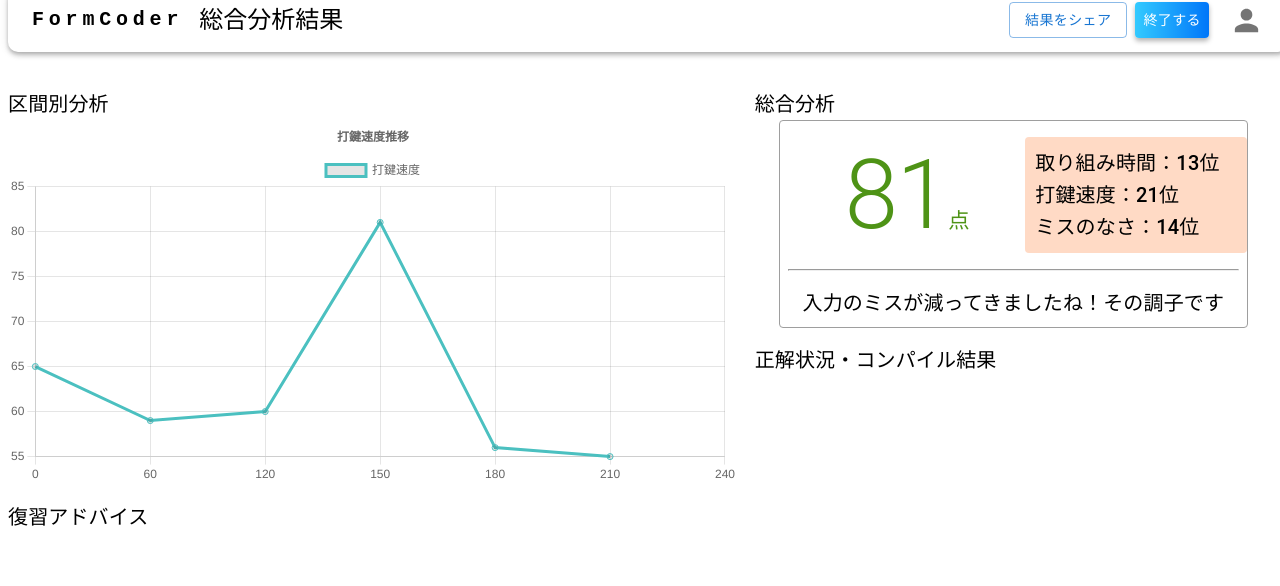
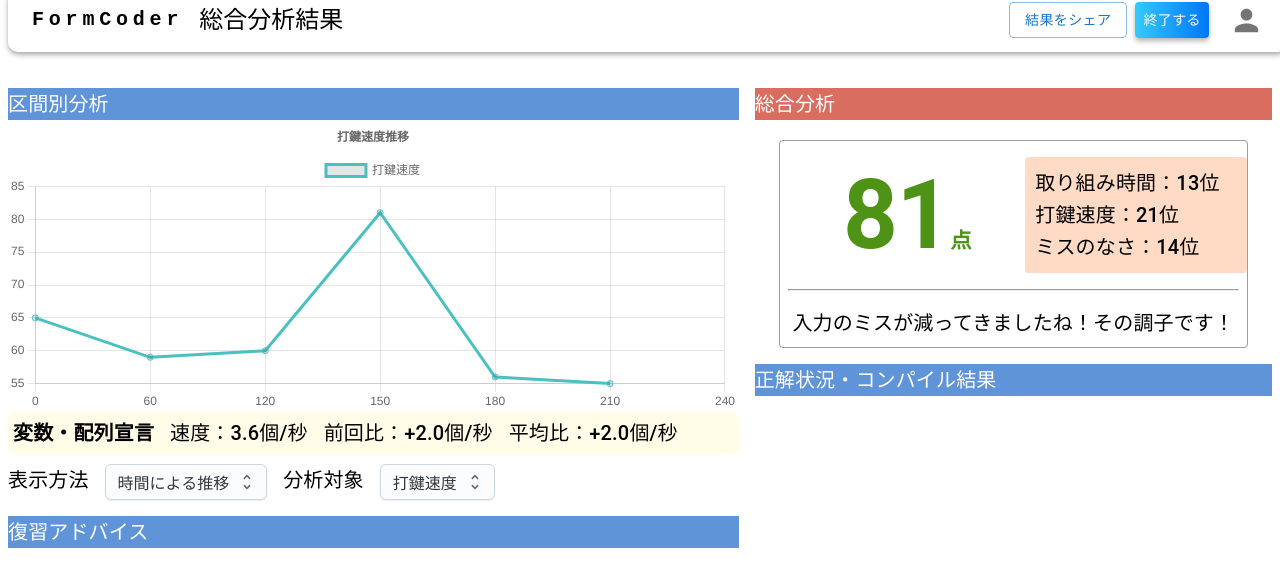
Before and after one commit to KHashimoto3/FormCoder_FRONT, a React (Vite) app: page /analytics in a window 1280 px wide. Shown: the top 586 px of the page. Built offline with nearby package versions, Linux system fonts and the light colour scheme; no server answers.

Commit message:
区間ごとの結果表示のモックを作成

```diff
--- a/package.json
+++ b/package.json
@@ -11,9 +11,10 @@
   },
   "dependencies": {
     "@codemirror/lang-cpp": "^6.0.2",
-    "@emotion/react": "^11.11.1",
-    "@emotion/styled": "^11.11.0",
+    "@emotion/react": "^11.13.3",
+    "@emotion/styled": "^11.13.0",
     "@mui/icons-material": "^5.11.16",
+    "@mui/joy": "^5.0.0-beta.48",
     "@mui/material": "^5.13.5",
     "@types/react-router-dom": "^5.3.3",
     "@uiw/react-codemirror": "^4.22.2",
--- a/src/components/features/analytics/General.tsx
+++ b/src/components/features/analytics/General.tsx
@@ -3,14 +3,27 @@ import { Box, Container, Grid, Stack, Typography } from "@mui/material";
 export const General = () => {
   return (
     <div>
-      <Typography variant="h6">総合分析</Typography>
+      <Typography variant="h6" sx={{ color: "#ffffff", background: "#D96D5F" }}>
+        総合分析
+      </Typography>
       <Container maxWidth="md">
-        <Box sx={{ border: 1, borderRadius: 1, borderColor: "grey.500", p: 1 }}>
+        <Box
+          sx={{
+            border: 1,
+            borderRadius: 1,
+            borderColor: "grey.500",
+            p: 1,
+            marginTop: "20px",
+          }}
+        >
           <Stack spacing={2}>
             <Grid container spacing={1} alignItems="center">
               <Grid item xs={6}>
                 <Box textAlign={"center"}>
-                  <Typography variant="h1" sx={{ color: "#4E9316" }}>
+                  <Typography
+                    variant="h1"
+                    sx={{ color: "#4E9316", fontWeight: "bold" }}
+                  >
                     81<span style={{ fontSize: "16pt" }}>点</span>
                   </Typography>
                 </Box>
@@ -33,7 +46,7 @@ export const General = () => {
             <div>
               <Box textAlign={"center"}>
                 <Typography variant="h6">
-                  入力のミスが減ってきましたね！その調子です
+                  入力のミスが減ってきましたね！その調子です！
                 </Typography>
               </Box>
             </div>
--- a/src/components/features/analytics/Graph.tsx
+++ b/src/components/features/analytics/Graph.tsx
@@ -1,4 +1,4 @@
-import { Typography } from "@mui/material";
+import { Box, Stack, Typography } from "@mui/material";
 import { Line } from "react-chartjs-2";
 import {
   Chart as ChartJS,
@@ -10,6 +10,7 @@ import {
   Tooltip,
   Legend,
 } from "chart.js";
+import { Select, Option } from "@mui/joy";
 
 ChartJS.register(
   CategoryScale,
@@ -58,8 +59,45 @@ export const Graph = () => {
 
   return (
     <div>
-      <Typography variant="h6">区間別分析</Typography>
-      <Line width={200} height={100} data={graphData} options={options} />
+      <Typography variant="h6" sx={{ color: "#ffffff", background: "#5F94D9" }}>
+        区間別分析
+      </Typography>
+      <Line width={200} height={80} data={graphData} options={options} />
+      <div style={{ marginBottom: "10px" }}>
+        <Box sx={{ background: "#FFFDE7", borderRadius: 2, padding: "5px" }}>
+          <Stack spacing={2} direction={"row"}>
+            <Typography variant="h6" sx={{ fontWeight: "bold" }}>
+              変数・配列宣言
+            </Typography>
+            <Typography variant="h6">速度：3.6個/秒</Typography>
+            <Typography variant="h6">前回比：+2.0個/秒</Typography>
+            <Typography variant="h6">平均比：+2.0個/秒</Typography>
+          </Stack>
+        </Box>
+      </div>
+
+      <div>
+        <Stack spacing={2} direction="row">
+          <div>
+            <Stack spacing={2} direction={"row"}>
+              <Typography variant="h6">表示方法</Typography>
+              <Select defaultValue="time">
+                <Option value="time">時間による推移</Option>
+                <Option value="blank">空欄ごと</Option>
+              </Select>
+            </Stack>
+          </div>
+          <div>
+            <Stack spacing={2} direction={"row"}>
+              <Typography variant="h6">分析対象</Typography>
+              <Select defaultValue="speed">
+                <Option value="speed">打鍵速度</Option>
+                <Option value="delete-rate">削除率</Option>
+              </Select>
+            </Stack>
+          </div>
+        </Stack>
+      </div>
     </div>
   );
 };
--- a/src/components/features/analytics/ReviewAdvice.tsx
+++ b/src/components/features/analytics/ReviewAdvice.tsx
@@ -3,7 +3,9 @@ import { Typography } from "@mui/material";
 export const ReviewAdovice = () => {
   return (
     <div>
-      <Typography variant="h6">復習アドバイス</Typography>
+      <Typography variant="h6" sx={{ color: "#ffffff", background: "#5F94D9" }}>
+        復習アドバイス
+      </Typography>
     </div>
   );
 };
--- a/src/components/features/analytics/TestResult.tsx
+++ b/src/components/features/analytics/TestResult.tsx
@@ -3,7 +3,9 @@ import { Typography } from "@mui/material";
 export const TestResult = () => {
   return (
     <div>
-      <Typography variant="h6">正解状況・コンパイル結果</Typography>
+      <Typography variant="h6" sx={{ color: "#ffffff", background: "#5F94D9" }}>
+        正解状況・コンパイル結果
+      </Typography>
     </div>
   );
 };
```
Also changed, not shown: 1 other file (tests, documents, lock files or other folders).
